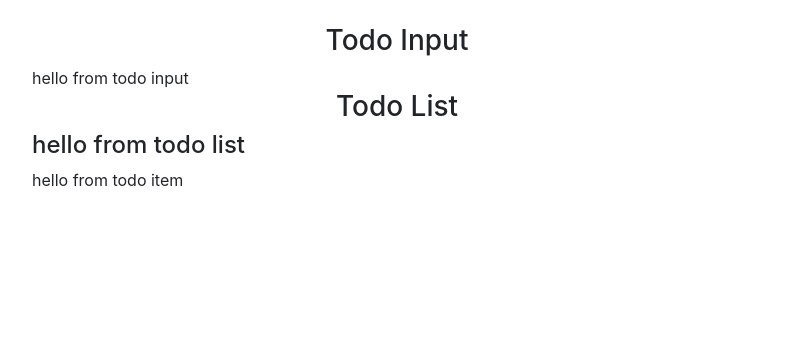
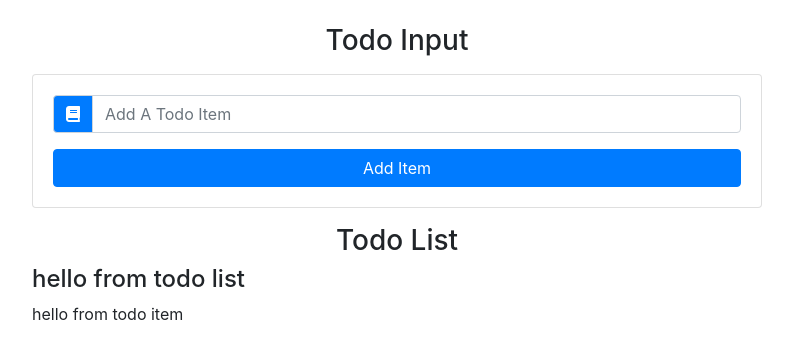
Before and after one commit to sadavoya/task-list-ols, a React (Create React App) app: page / in a window 1280 px wide. Shown: the top 358 px of the page, without its empty margins (243-1036 px from the left). Built offline with nearby package versions, Linux system fonts and the light colour scheme.

Commit message:
Add structure to TodoInput: * card * icon * text box * button

```diff
--- a/src/components/TodoInput.js
+++ b/src/components/TodoInput.js
@@ -2,6 +2,29 @@
 
 export default class TodoInput extends Component {
   render() {
-    return <div>hello from todo input</div>;
+    return (
+      <div className="card card-body my-3">
+        <form action="">
+          <div className="input-group">
+            <div className="input-group-prepend">
+              <div className="input-group-text bg-primary text-white">
+                <i className="fas fa-book" />
+              </div>
+            </div>
+            <input
+              type="text"
+              className="form-control text-capitalize"
+              placeholder="add a todo item"
+            />
+          </div>
+          <button
+            type="submit"
+            className="btn btn-block text-capitalize btn-primary mt-3"
+          >
+            add item
+          </button>
+        </form>
+      </div>
+    );
   }
 }
```
